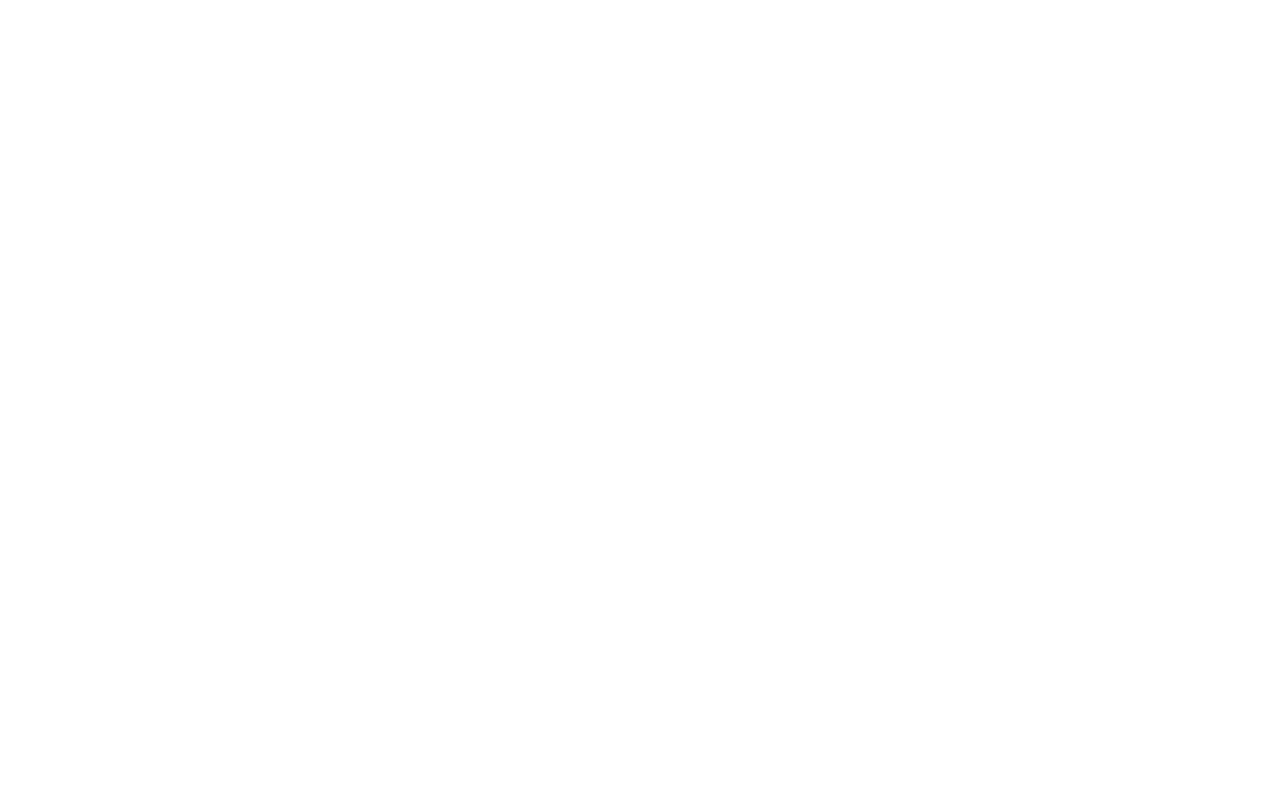
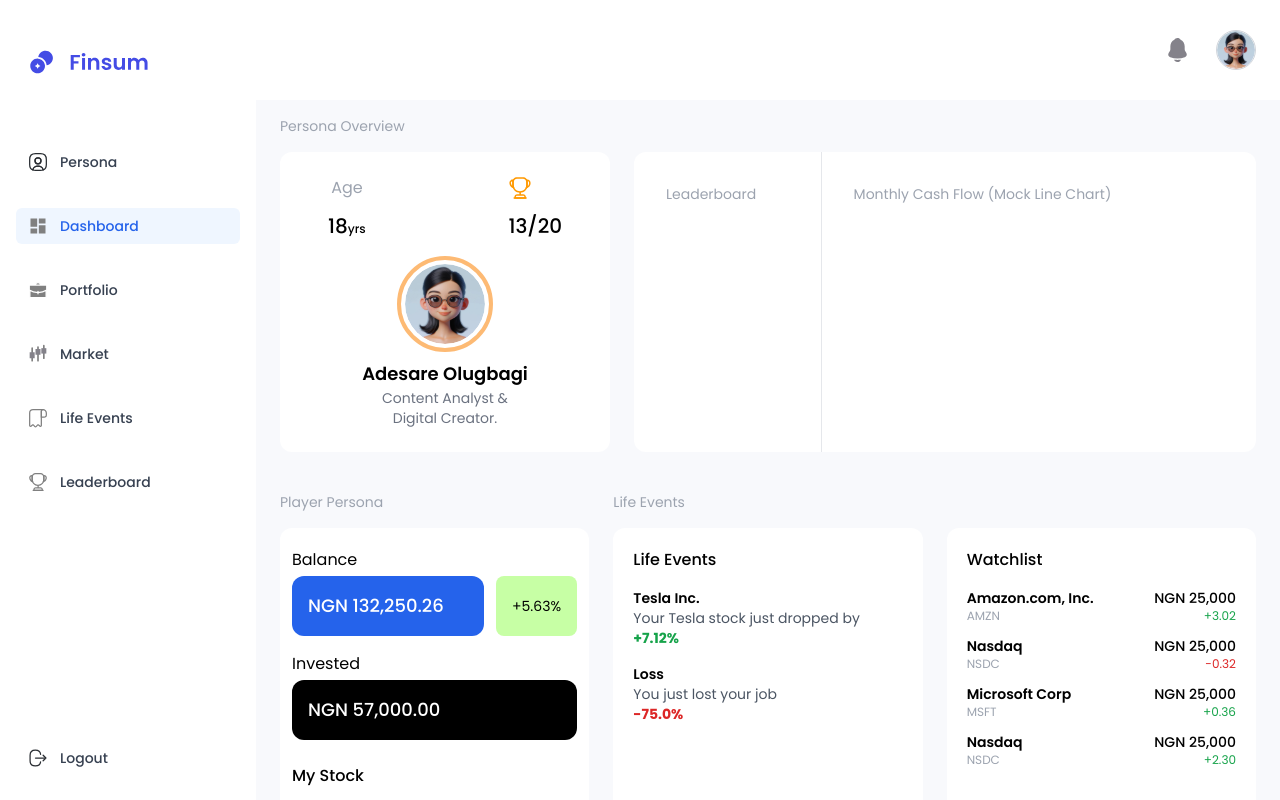
Before and after one commit to Chincojr/finSum, a React (Create React App) app: page /Dashboard in a window 1280 px wide. Before the commit this address had no page. Built offline with nearby package versions, Linux system fonts and the light colour scheme.

Commit message:
Started with the dashboard page

```diff
--- a/src/App.js
+++ b/src/App.js
@@ -2,6 +2,7 @@
 import SignUp from './pages/SignUp';
 import Dashboard from "./pages/Dashboard";
 import PersonaPage from "./pages/PersonaPage";
+import DashboardPage from "./pages/DashboardPage";
 
 function App() {
   return (
@@ -10,6 +11,7 @@
         <Route path="/signup" element={<SignUp />}/>
         <Route path="/" element={<Dashboard />}/>
         <Route path="/Persona" element={<PersonaPage />}/>
+        <Route path="/Dashboard" element={<DashboardPage />}/>
       </Routes>
     </Router>
   );
--- /dev/null
+++ b/src/pages/DashboardPage.jsx
@@ -0,0 +1,174 @@
+import React, { useEffect, useState } from "react";
+import Sidebar from "../component/Sidebar";
+import Navbar from "../component/Navbar";
+import avatar from "../Assests/Rectangle.svg";
+import cup from "../Assests/icons/cup2.svg"
+
+function DashboardPage() {
+    const [data, setData] = useState(null);
+
+    useEffect(() => {
+        //Mock data for now
+        setData({
+            user: {
+                name:"Adesare Olugbagi",
+                title: "Content Analyst & Digital Creator.",
+                age: "18",
+                score: "13/20",
+                avatar,
+            },
+            balance: "132,250.26",
+            invested: "57,000.00",
+            portfolioGrowth: "+5.63%",
+            stocks: [
+                {
+                    name: "Tesla Inc.",
+                    invested: "8,000",
+                    current: "43,000",
+                    growth: "+17.63",
+                },
+                {
+                    name: "Nasdaq",
+                    invested: "-",
+                    current: "-",
+                    growth: "-7.63",
+                },
+            ],
+            lifeEvents: [
+                { title: "Your Tesla stock just dropped by", source: "Tesla Inc.", change: "+7.12%" },
+                { title: "You just lost your job", source: "Loss", change: "-75.0%" },
+            ],
+            watchlist: [
+                { name: "Amazon.com, Inc.", code: "AMZN", price: "NGN 25,000", change: "+3.02" },
+                { name: "Nasdaq", code: "NSDC", price: "NGN 25,000", change: "-0.32" },
+                { name: "Microsoft Corp", code: "MSFT", price: "NGN 25,000", change: "+0.36" },
+                { name: "Nasdaq", code: "NSDC", price: "NGN 25,000", change: "+2.30" },
+            ],
+        });
+    },  []);
+
+    if (!data) return <div className="text-center mt-32">Loading...</div>;
+
+    return (
+        <div className="flex h-screen overflow-hidden font-poppins">
+            <Sidebar />
+            <div className="flex-1 flex flex-col">
+            <Navbar />
+            <main className="flex-1 bg-[#f8f9fc] px-6 py-4 overflow-y-auto">
+                <p className="pb-4 font-poppins text-sm text-gray-400 font-normal">Persona Overview</p>
+                <div className="flex gap-6 mb-10">
+                {/* Persona Overview */}
+                <div className="bg-white rounded-xl col-span-1 pr-12 pl-12 py-6 min-w-[330px] flex flex-col items-center justify-between text-center min-h-[300px]">
+                    <div className="flex justify-between w-full">
+                        <div>
+                            <p className="text-gray-400 font-poppins font-normal text-base">Age</p>
+                            <p className="font-medium text-xl mt-3">{data.user.age}<span className="text-xs">yrs</span></p>
+                        </div>
+                        <div>
+                            <img src={cup} alt="cup" />
+                            <p className="font-medium text-xl mt-3">{data.user.score}</p>
+                        </div>
+                    </div>
+                    <div className="flex flex-col items-center text-center">
+                        <img src={data.user.avatar} className="w-24 h-24 rounded-full border-4 border-orange-300 p-1" />
+                        <h3 className="font-semibold text-lg mt-2">{data.user.name}</h3>
+                        <p className="text-sm w-32 text-gray-500">{data.user.title}</p>
+                    </div>
+                </div>
+
+                {/* Leaderboard & Graph (mocked) */}
+                <div className=" flex bg-white w-[100%] rounded-xl ">
+                    <div className="text-sm p-8 w-[30%] text-gray-400">
+                        Leaderboard
+                    </div>
+                    <div className="hidden md:block h-auto w-px bg-gray-200"></div>
+                    <div className=" text-sm p-8 text-gray-400">
+                        Monthly Cash Flow (Mock Line Chart)
+                    </div>
+                </div>
+            </div>
+
+            {/* Portfolio + Life Events + Watchlist */}
+            <div className="grid grid-cols-1 lg:grid-cols-3 gap-6 mt-6 ">
+                {/* Portfolio */}
+                <div>
+                <p className="pb-4 font-poppins text-sm text-gray-400 font-normal">Player Persona</p>
+                <div className="bg-white rounded-xl px-3 py-5 h-[100%]">
+                    <p className="font-normal">Balance</p>
+                    <div className="flex gap-3 mt-1">
+                        <p className="text-lg font-medium p-4 rounded-xl text-white w-[70%] bg-blue-600">NGN {data.balance}</p>
+                        <p className="text-sm text-center flex justify-center items-center rounded-lg bg-[#c7ffa5] 00 w-[30%]">{data.portfolioGrowth}</p>
+                    </div>
+
+                    <p className="mt-4 font-normal">Invested</p>
+                    <p className="text-lg font-medium p-4 rounded-xl mt-1 w-[100%] bg-black text-white inline-block">
+                        NGN {data.invested}
+                    </p>
+
+                    <div className="mt-6">
+                        <p className="font-medium mb-2">My Stock</p>
+                        {data.stocks.map((stock, index) => (
+                        <div key={index} className="mb-3">
+                            <p className="text-sm font-semibold">{stock.name}</p>
+                            <p className="text-xs text-gray-500">Invested: NGN {stock.invested} | Current: NGN {stock.current}</p>
+                            <p className="text-xs text-green-600">{stock.growth}</p>
+                        </div>
+                        ))}
+                    </div>
+                </div>
+                </div>
+
+                {/* Life Events */}
+                <div>
+                <p className="pb-4 font-poppins text-sm text-gray-400 font-normal">Life Events</p>
+                <div className="bg-white rounded-xl p-5 h-[100%]">
+                <p className="font-medium mb-4">Life Events</p>
+                {data.lifeEvents.map((event, idx) => (
+                    <div key={idx} className="mb-4">
+                    <p className="text-sm font-semibold">{event.source}</p>
+                    <p className="text-sm text-gray-600">{event.title}</p>
+                    <p
+                        className={`text-sm font-bold ${
+                        event.change.startsWith("-") ? "text-red-600" : "text-green-600"
+                        }`}
+                    >
+                        {event.change}
+                    </p>
+                    </div>
+                ))}
+                </div>
+                </div>
+
+                {/* Watchlist */}
+                <div>
+                <p className="pb-4 font-poppins text-sm text-gray-400 font-normal invisible">Watchlist</p>
+                <div className="bg-white rounded-xl p-5 h-[100%]">
+                <p className="font-medium mb-4">Watchlist</p>
+                {data.watchlist.map((item, idx) => (
+                    <div key={idx} className="flex justify-between items-center mb-3">
+                    <div>
+                        <p className="text-sm font-semibold">{item.name}</p>
+                        <p className="text-xs text-gray-400">{item.code}</p>
+                    </div>
+                    <div className="text-right">
+                        <p className="text-sm font-medium">{item.price}</p>
+                        <p
+                        className={`text-xs ${
+                            item.change.startsWith("-") ? "text-red-600" : "text-green-600"
+                        }`}
+                        >
+                        {item.change}
+                        </p>
+                    </div>
+                    </div>
+                ))}
+                </div>
+                </div>
+            </div>
+            </main>
+        </div>
+    </div>
+    );
+}
+
+export default DashboardPage;
--- a/src/pages/PersonaPage.jsx
+++ b/src/pages/PersonaPage.jsx
@@ -14,7 +14,6 @@
     const [loading, setLoading] = useState(true);
     const [error, setError] = useState(null);
 
-    // Using mock data instead of real backend API
     useEffect(() => {
         const mockData = {
             name: "Adesare Olugbagi",
@@ -61,6 +60,7 @@
                         {/* Purple fading background on the left */}
                         <div className="absolute left-0 top-0 w-[20%] h-full bg-gradient-to-r from-[#ddcae3] to-transparent z-0" />
 
+                        {/* #ddcae3 */}
                         {/* Main content layered above the background */}
                         <div className="relative flex flex-col md:flex-row z-10">
                             {/* Left: Avatar and Persona Info */}
@@ -101,12 +101,12 @@
                             <div className="flex flex-col gap-4 w-[50%] justify-evenly p-6 font-poppins">
                                 <p className="text-gray-400 font-poppins font-normal text-sm">Stats</p>
                                 <div className="flex gap-3">
-                                <div className="bg-green-100 p-6 rounded-lg w-full">
+                                <div className="bg-[#C7FFA5] p-6 rounded-lg w-full">
                                     <p className="text-lg font-semibold">NGN {personaData.income}</p>
                                     <div className="flex w-[100%] flex-col items-end">
                                     <div className="flex">
                                         <img src={ArrowDown} alt="Arrow" />
-                                        <p className="text-sm mt-2 text-green-600">Income</p>
+                                        <p className="text-sm mt-2">Income</p>
                                     </div>
                                     </div>
                                 </div>
@@ -115,7 +115,7 @@
                                     <div className="flex w-[100%] flex-col items-end">
                                     <div className="flex">
                                         <img src={ArrowUp} alt="Arrow" />
-                                        <p className="text-sm mt-2 text-red-600">Expenses</p>
+                                        <p className="text-sm mt-2">Expenses</p>
                                     </div>
                                     </div>
                                 </div>
```
Also changed, not shown: src/Assests/icons/cup2.svg (added).
